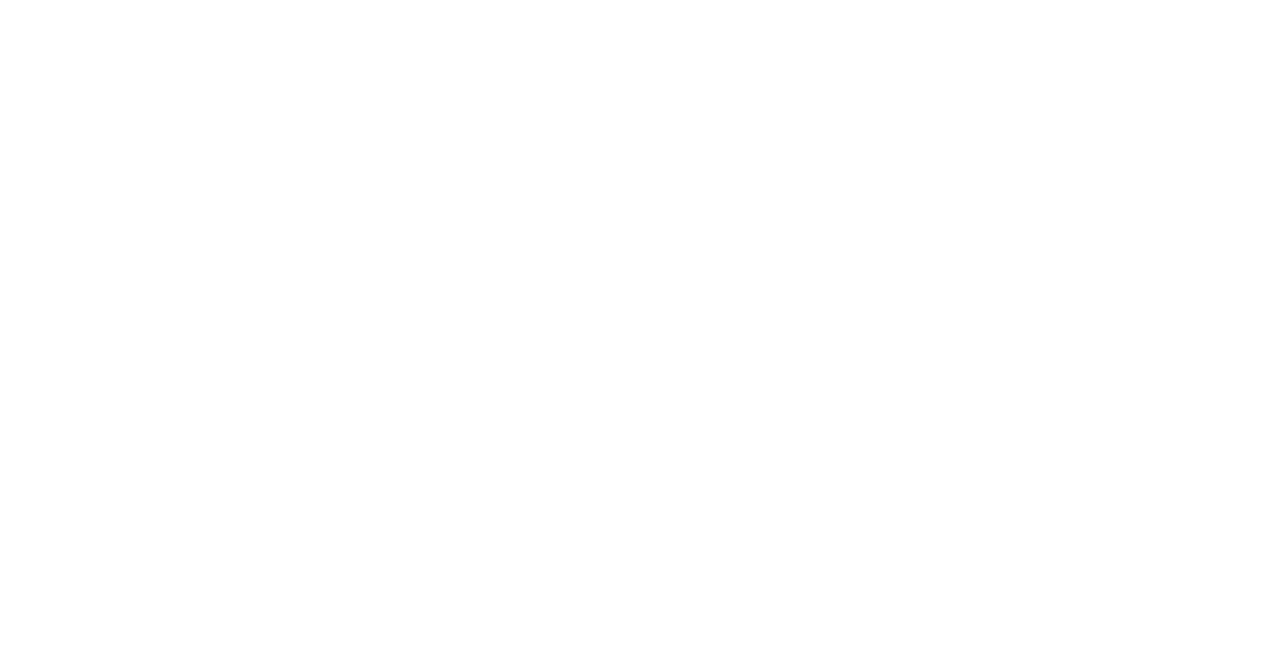
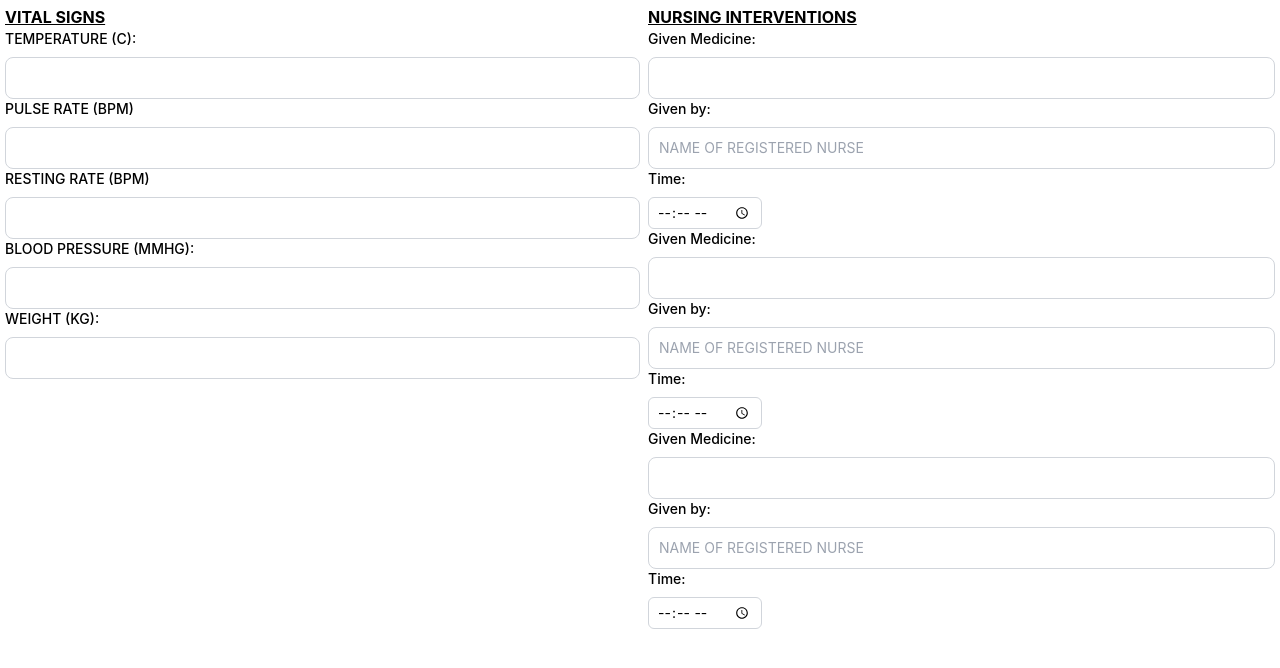
Before and after one commit to Andraannn/MSU-IIT-CIS-Adlawan, a React (Create React App) app in the folder my-project/: page /vitals in a window 1280 px wide. Before the commit this address had no page. Shown: the top 668 px of the page. Built offline with nearby package versions, Linux system fonts and the light colour scheme.

Commit message:
added social history

```diff
--- a/my-project/src/App.js
+++ b/my-project/src/App.js
@@ -10,6 +10,8 @@
 import Assessment from './routes/assessment';
 import PastMedical from './routes/pastmedical';
 import FamilyHistory from './routes/familyhistory';
+import Vitals from './routes/vitals';
+import Social from './routes/social';
 
 function App() {
 
@@ -25,6 +27,8 @@
       <Route path="/assessment" element={<Assessment></Assessment>}></Route>
       <Route path="/pastmedical" element={<PastMedical></PastMedical>}></Route>
       <Route path="/familyhistory" element={<FamilyHistory></FamilyHistory>}></Route>
+      <Route path="/vitals" element={<Vitals></Vitals>}></Route>
+      <Route path="/socialhistory" element={<Social></Social>}></Route>
 
     </Routes>
   </div>
--- /dev/null
+++ b/my-project/src/routes/social.js
@@ -0,0 +1,73 @@
+function Social(){
+    return (
+        <>
+        <div class="flex flex-col">
+             {/* smoke */}
+            <div class="flex flex-col md:flex-row py-5">
+                <div>
+                    <p className="font-bold mr-2">Do you smoke?</p>
+                </div>
+                <div>
+                    <input type="radio" id="smoke_y" name="smoke" value="Yes" checked/>
+                    <label className="mr-2 font-semibold" htmlFor="smoke_y">YES</label>
+                    <input type="radio" id="smoke_n" name="smoke" value="No"/>
+                    <label className="mr-2 font-semibold" htmlFor="smoke_n">NO</label>
+                </div>
+            </div>
+             {/* end smoke */}
+            <div className="">
+                <p className="font-bold mr-2">if yes, how many packs?: (indicate if per days/months)</p>
+                <input type="text" id="packs" class="border border-gray-300 text-gray-900 text-sm rounded-lg block w-full p-2.5  "/>
+            </div>
+             {/* drink */}
+            <div className="flex flex-col md:flex-row py-5">
+                <div>
+                    <p className="font-bold mr-2">Do you drink?</p>
+                </div>
+                <div>
+                    <input type="radio" id="drink_y" name="drink" value="Yes" checked/>
+                    <label className="mr-2 font-semibold" htmlFor="drink_y">YES</label>
+                    <input type="radio" id="drink_n" name="drink" value="No"/>
+                    <label className="mr-2 font-semibold" htmlFor="drink_n">NO</label>
+                </div>
+            </div>
+             {/* end drink */}
+
+            {/* how frequent */}
+            <div className="flex flex-col md:flex-row py-5">
+                <div>
+                    <p className="font-bold mr-2 font-bold">If yes, how frequent?</p>
+                </div>
+                <div>
+                    <input type="radio" id="occasional" name="frequency" value="Normal" checked/>
+                    <label className="mr-2 font-semibold" htmlFor="occasional">OCCASIONAL</label>
+                    <input type="radio" id="seldom" name="frequency" value="Abnormal"/>
+                    <label className="mr-2 font-semibold" htmlFor="seldom">SELDOM</label>
+                </div>
+            {/* end of frequency */}
+            </div>
+             {/* medications */}
+            <div className="flex flex-col md:flex-row py-5">
+                <div>
+                    <p className="font-bold mr-2">Do you take medications at present?</p>
+                </div>
+                <div>
+                    <input type="radio" id="meds_y" name="meds" value="Yes" checked/>
+                    <label className="mr-2 font-semibold" htmlFor="meds_y">YES</label>
+                    <input type="radio" id="med_n" name="meds" value="No"/>
+                    <label className="mr-2 font-semibold" htmlFor="med_n">NO</label>
+                </div>
+            </div>
+             {/* end of medication */}
+            <div className="">
+                <p className="font-bold mr-2">if yes, please indicate:</p>
+                <input type="text" id="packs" class="border border-gray-300 text-gray-900 text-sm rounded-lg block w-full p-2.5  "/>
+            </div>
+        </div>
+
+        {/*end item*/}
+        </>
+    )
+}
+
+export default Social
--- /dev/null
+++ b/my-project/src/routes/vitals.js
@@ -0,0 +1,105 @@
+import React, {useState} from "react";
+function Vitals(){
+    const [time, setTime] = useState("");
+    const handleTimeChange = (e) => {
+        setTime(e.target.value);
+    };
+    return(
+        <>
+        <div class="grid grid-cols-2 space-x-2">
+	        <div class="col-span-2 lg:col-span-1">
+                <p className='font-bold underline'>VITAL SIGNS</p>
+                <div>
+                        <label for="TEMP" class="block mb-2 text-sm font-medium text-black">TEMPERATURE (C): </label>
+                        <input type="number" id="TEMP" class="border border-gray-300 text-gray-900 text-sm rounded-lg block w-full p-2.5  " required/>
+                </div>
+                <div>
+                        <label for="PULSE" class="block mb-2 text-sm font-medium text-black">PULSE RATE (BPM)</label>
+                        <input type="number" id="PULSE" class="border border-gray-300 text-gray-900 text-sm rounded-lg block w-full p-2.5  " required/>
+                </div>
+                <div>
+                        <label for="REST" class="block mb-2 text-sm font-medium text-black">RESTING RATE (BPM) </label>
+                        <input type="number" id="REST" class="border border-gray-300 text-gray-900 text-sm rounded-lg block w-full p-2.5  " required/>
+                </div>
+                <div>
+                        <label for="BLOOD" class="block mb-2 text-sm font-medium text-black">BLOOD PRESSURE (MMHG): </label>
+                        <input type="number" id="BLOOD" class="border border-gray-300 text-gray-900 text-sm rounded-lg block w-full p-2.5  " required/>
+                </div>
+                <div>
+                        <label for="WEIGHT" class="block mb-2 text-sm font-medium text-black">WEIGHT (KG): </label>
+                        <input type="number" id="WEIGHT" class="border border-gray-300 text-gray-900 text-sm rounded-lg block w-full p-2.5  " required/>
+                </div>
+	        </div>
+            <div class="col-span-2 lg:col-span-1">
+                <p className='font-bold underline'>NURSING INTERVENTIONS</p>
+                <div>
+                    <div>
+                        <label for="MED" class="block mb-2 text-sm font-medium text-black">Given Medicine: </label>
+                        <input type="text" id="MED" class="border border-gray-300 text-gray-900 text-sm rounded-lg block w-full p-2.5  " required/>
+                    </div>
+                    <div>
+                        <label for="NURSE" class="block mb-2 text-sm font-medium text-black">Given by: </label>
+                        <input type="text" id="NURSE" class="border border-gray-300 text-gray-900 text-sm rounded-lg block w-full p-2.5" placeholder='NAME OF REGISTERED NURSE' required/>
+                    </div>
+
+                    <div>
+                        <label for="NURSE" class="block mb-2 text-sm font-medium text-black">Time: </label>
+                        <input
+                            className="px-2 py-1 border border-gray-300 rounded-md mr-2 text-sm"
+                            type="time"
+                            value={time}
+                            onChange={handleTimeChange}
+                        />
+                    </div>
+                </div>
+
+                <div>
+                    <div>
+                        <label for="MED" class="block mb-2 text-sm font-medium text-black">Given Medicine: </label>
+                        <input type="text" id="MED" class="border border-gray-300 text-gray-900 text-sm rounded-lg block w-full p-2.5  " required/>
+                    </div>
+                    <div>
+                        <label for="NURSE" class="block mb-2 text-sm font-medium text-black">Given by: </label>
+                        <input type="text" id="NURSE" class="border border-gray-300 text-gray-900 text-sm rounded-lg block w-full p-2.5" placeholder='NAME OF REGISTERED NURSE' required/>
+                    </div>
+
+                    <div>
+                        <label for="NURSE" class="block mb-2 text-sm font-medium text-black">Time: </label>
+                        <input
+                            className="px-2 py-1 border border-gray-300 rounded-md mr-2 text-sm"
+                            type="time"
+                            value={time}
+                            onChange={handleTimeChange}
+                        />
+                    </div>
+                </div>
+
+                <div>
+                    <div>
+                        <label for="MED" class="block mb-2 text-sm font-medium text-black">Given Medicine: </label>
+                        <input type="text" id="MED" class="border border-gray-300 text-gray-900 text-sm rounded-lg block w-full p-2.5  " required/>
+                    </div>
+                    <div>
+                        <label for="NURSE" class="block mb-2 text-sm font-medium text-black">Given by: </label>
+                        <input type="text" id="NURSE" class="border border-gray-300 text-gray-900 text-sm rounded-lg block w-full p-2.5" placeholder='NAME OF REGISTERED NURSE' required/>
+                    </div>
+
+                    <div>
+                        <label for="NURSE" class="block mb-2 text-sm font-medium text-black">Time: </label>
+                        <input
+                            className="px-2 py-1 border border-gray-300 rounded-md mr-2 text-sm"
+                            type="time"
+                            value={time}
+                            onChange={handleTimeChange}
+                        />
+                    </div>
+                </div>
+
+            </div>
+	    <div nursing interventions/>
+        </div>
+        </>
+    )
+}
+
+export default Vitals
```
